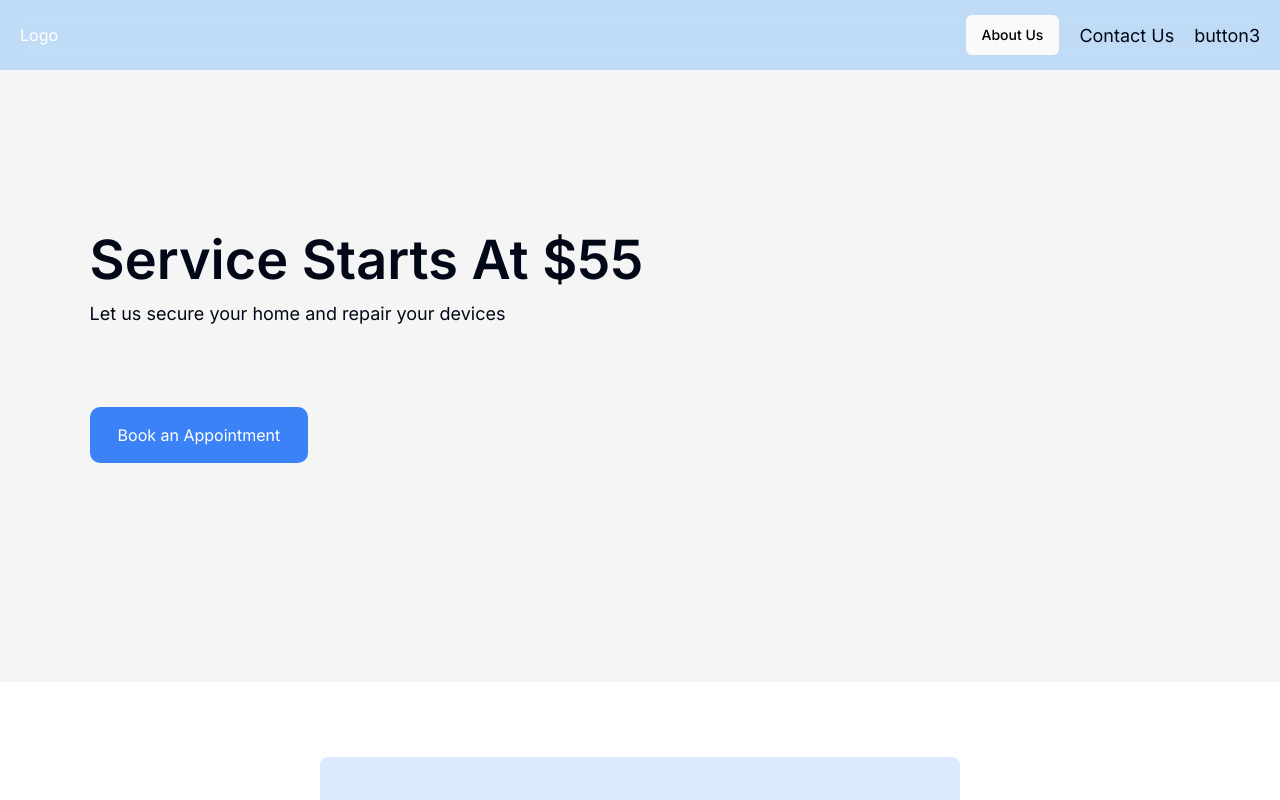
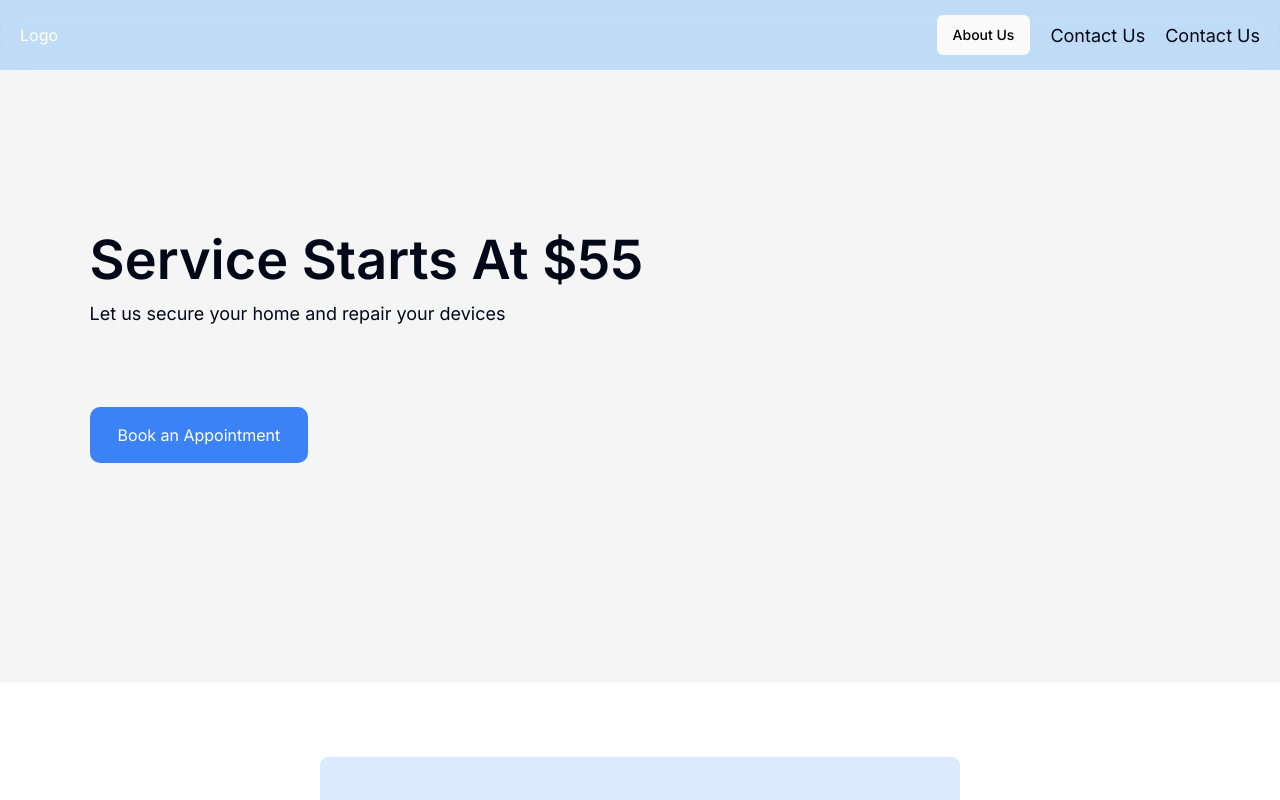
Before and after one commit to plode-v/ferworks, a Next.js app: page / in a window 1280 px wide. Shown: the top 800 px of the page. Built offline with nearby package versions, Linux system fonts and the light colour scheme.

Commit message:
setup contact us page

```diff
--- a/src/app/contact-us/page.tsx
+++ b/src/app/contact-us/page.tsx
@@ -2,7 +2,16 @@ import React from 'react'
 
 const page = () => {
   return (
-    <div className='pt-[calc(0.75rem+70px)]'>Contact Us</div>
+    <div className='h-screen w-full'>
+      <div className='relative h-1/2 w-full bg-neutral-200 overflow-hidden'>
+        <div className='bg-gradient-to-tl from-[#429EF5] to-green-500 absolute -left-60 -bottom-96 w-[700px] h-[700px] rounded-full blur-3xl animate-spin-slow'></div>
+        <div className='bg-gradient-to-tr from-purple-500 to-orange-500 absolute -right-60 -top-96 w-[700px] h-[700px] rounded-full blur-3xl animate-spin-slow'></div>
+        <h1 className='absolute top-1/2 left-1/2 -translate-x-1/2 -translate-y-1/2 text-[60px] uppercase font-[200]'>contact us</h1>
+      </div>
+      <div className='h-screen'>
+        contact
+      </div>
+    </div>
   )
 }
 
--- a/src/components/Navbar.tsx
+++ b/src/components/Navbar.tsx
@@ -24,17 +24,17 @@ const Navbar = () => {
   })
 
   return (
-    <div className={`h-[70px] justify-between flex items-center px-5 bg-[#429EF5] bg-opacity-30 backdrop-blur-md w-full fixed z-20`}>
-        <div>
+    <div className={`h-[70px] justify-between flex items-center px-5 bg-[#429EF5] bg-opacity-30 backdrop-blur-md w-full fixed z-20 3xl:justify-center`}>
+      <div className='flex w-full items-center justify-between 3xl:w-2/3'>
         <Link className='text-white no-underline' href="/">
           <div>Logo</div>
         </Link>
-        </div>
         <div className='flex gap-5 items-center text-[18px]'>
           <Link className='' href="about-us"><Button className='bg-[#fafafa] text-black' variant='navbar'>About Us</Button></Link>
           <Link className='' href="contact-us"><button>Contact Us</button></Link>
-            <button>button3</button>
-        </div>
+          <Link className='' href="contact-us"><button>Contact Us</button></Link>
+      </div>
+      </div>
     </div>
   )
 }
--- a/tailwind.config.ts
+++ b/tailwind.config.ts
@@ -69,6 +69,7 @@ module.exports = {
       animation: {
         "accordion-down": "accordion-down 0.2s ease-out",
         "accordion-up": "accordion-up 0.2s ease-out",
+        "spin-slow": "spin 3s ease-in-out infinite"
       },
     },
   },
```
